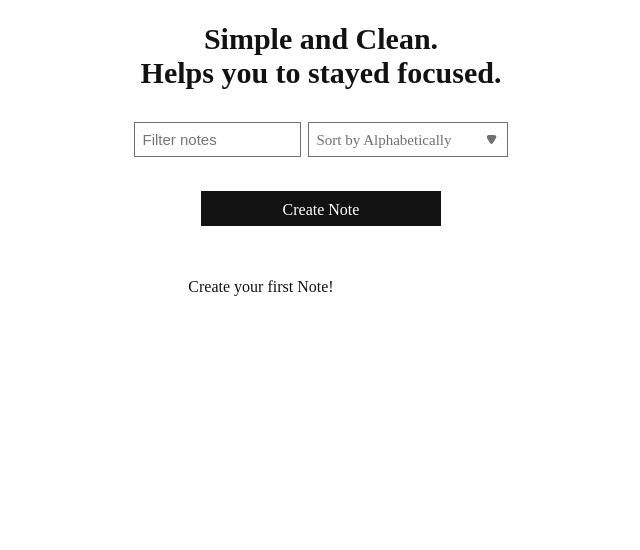
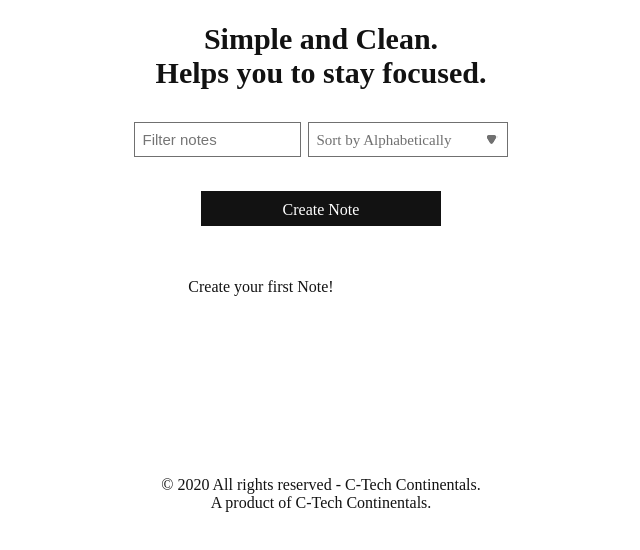
Before and after one commit to cmulay/Notes-App, a plain HTML site: page notes/index.html in a window 1280 px wide. Shown: the part 204-754 px from the top of the page, without its empty margins (319-959 px from the left). Drawn offline with nearby package versions, Linux system fonts and the light colour scheme.

Commit message:
commit footer

```diff
--- a/notes/index.html
+++ b/notes/index.html
@@ -26,7 +26,7 @@
   <body>
     <header class="header">
       <h1><img src="/notes/assets/images/notes_logo.png" alt="Nota Logo" /></h1>
-      <h2>Simple and Clean. <br />Helps you to stayed focused.</h2>
+      <h2>Simple and Clean. <br />Helps you to stay focused.</h2>
     </header>
     <div class="actions">
       <input
@@ -49,6 +49,12 @@
         <div id="notes"></div>
       </div>
     </div>
+    <div class="footer">
+      <p class="font-size-12 text-muted">
+        &copy; 2020 All rights reserved - C-Tech Continentals. <br />A product
+        of C-Tech Continentals.
+      </p>
+    </div>
 
     <script src="/notes/js/uuid4.js"></script>
     <script src="https://cdnjs.cloudflare.com/ajax/libs/moment.js/2.20.1/moment-with-locales.min.js"></script>
--- a/notes/styles/styles.css
+++ b/notes/styles/styles.css
@@ -209,3 +209,7 @@ h2 {
   font-family: "Avenir";
   margin: 2em 0;
 }
+
+.footer {
+  text-align: center;
+}
```
